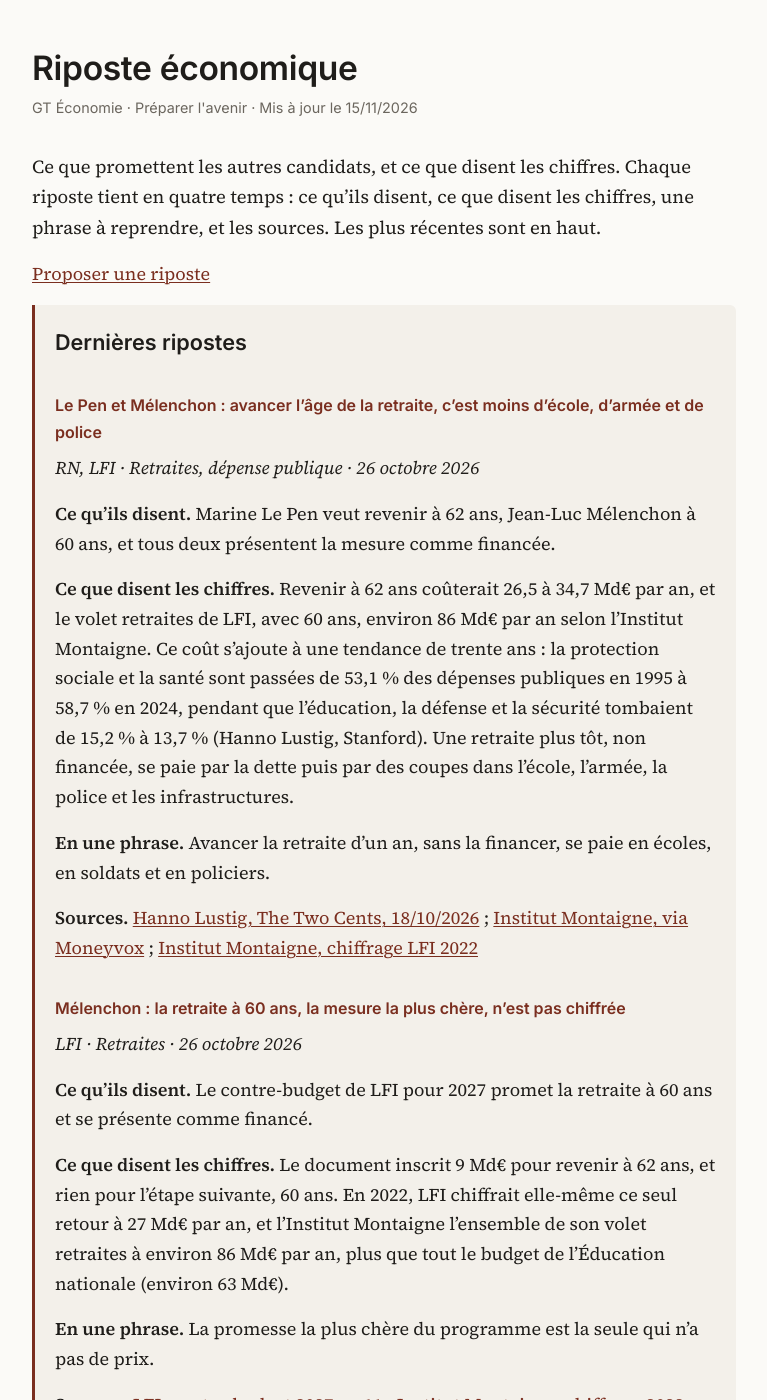
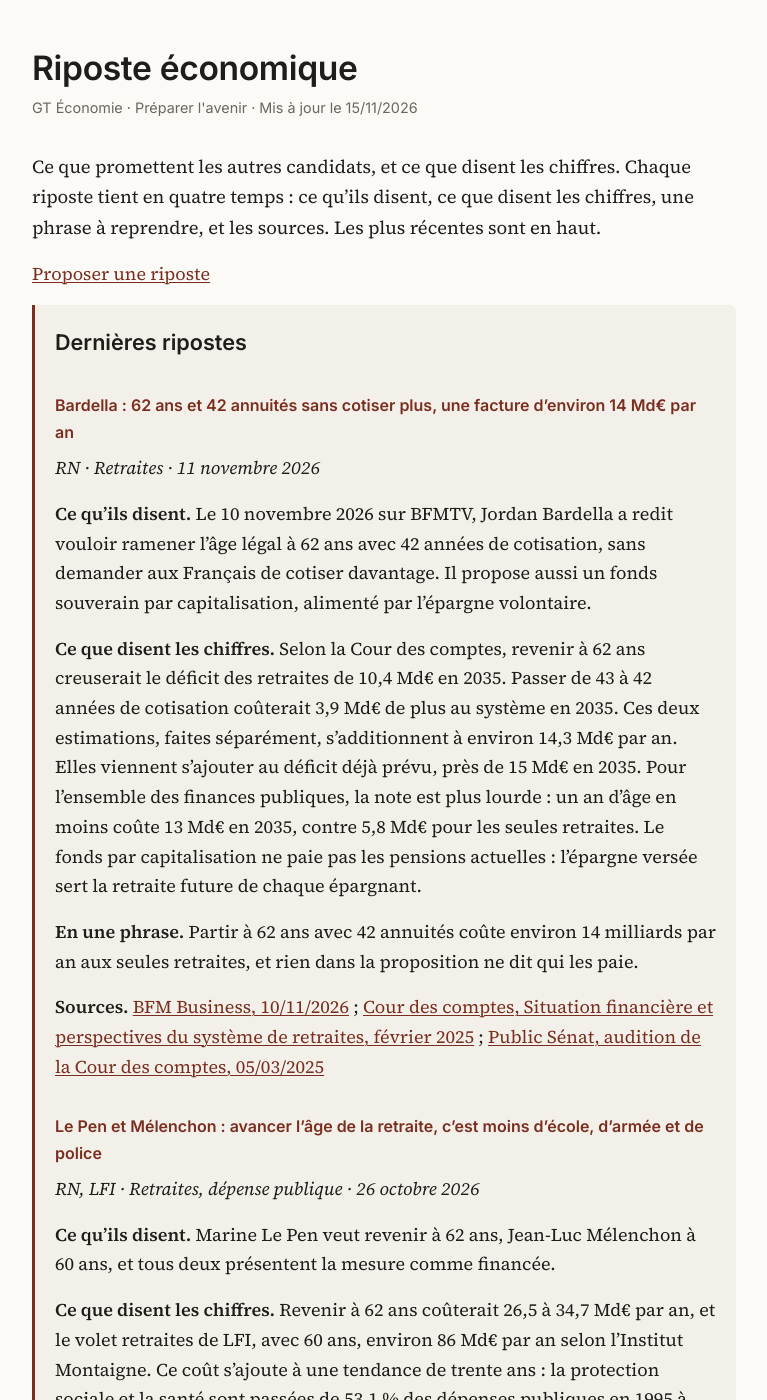
Before and after one commit to ajoly35/riposte-economique, a Jekyll site: the page built from index.md, in a window 1280 px wide and 1400 px high. Shown: the whole window, without its empty margins (256-1023 px from the left). Built offline with Jekyll 4.4.1, drawn with Linux system fonts in a browser that asks for light colours; our own code applies the rules of GitHub Pages for plain Markdown files.

Commit message:
Ripostes du 11 novembre 2026 : Bardella, retraite à 62 ans et 42 annuités
Co-Authored-By: Claude Opus 5.5 <noreply@anthropic.com>
Claude-Session: https://claude.ai/code/session_01G6bx5RzviSgbVF5JnPZddg

```diff
--- a/_includes/latest.md
+++ b/_includes/latest.md
@@ -1,3 +1,15 @@
+### Bardella : 62 ans et 42 annuités sans cotiser plus, une facture d'environ 14 Md€ par an
+
+*RN · Retraites · 11 novembre 2026*
+
+**Ce qu'ils disent.** Le 10 novembre 2026 sur BFMTV, Jordan Bardella a redit vouloir ramener l'âge légal à 62 ans avec 42 années de cotisation, sans demander aux Français de cotiser davantage. Il propose aussi un fonds souverain par capitalisation, alimenté par l'épargne volontaire.
+
+**Ce que disent les chiffres.** Selon la Cour des comptes, revenir à 62 ans creuserait le déficit des retraites de 10,4 Md€ en 2035. Passer de 43 à 42 années de cotisation coûterait 3,9 Md€ de plus au système en 2035. Ces deux estimations, faites séparément, s'additionnent à environ 14,3 Md€ par an. Elles viennent s'ajouter au déficit déjà prévu, près de 15 Md€ en 2035. Pour l'ensemble des finances publiques, la note est plus lourde : un an d'âge en moins coûte 13 Md€ en 2035, contre 5,8 Md€ pour les seules retraites. Le fonds par capitalisation ne paie pas les pensions actuelles : l'épargne versée sert la retraite future de chaque épargnant.
+
+**En une phrase.** Partir à 62 ans avec 42 annuités coûte environ 14 milliards par an aux seules retraites, et rien dans la proposition ne dit qui les paie.
+
+**Sources.** [BFM Business, 10/11/2026](https://www.bfmtv.com/economie/patrimoine/retraite/partir-a-62-ans-ne-pas-cotiser-davantage-et-economiser-140-milliards-d-euros-comment-jordan-bardella-compte-t-il-financer-ses-promesses-qui-couteraient-pres-de-15-milliards-d-euros-de-plus-par-an_AV-202611100981.html) ; [Cour des comptes, Situation financière et perspectives du système de retraites, février 2025](https://www.vie-publique.fr/files/rapport/pdf/297428.pdf) ; [Public Sénat, audition de la Cour des comptes, 05/03/2025](https://www.publicsenat.fr/actualites/emploi/retraites-si-vous-abrogez-la-reforme-de-2023-cest-10-milliards-deuros-de-plus-quil-faut-trouver-souligne-pierre-moscovici)
+
 ### Le Pen et Mélenchon : avancer l'âge de la retraite, c'est moins d'école, d'armée et de police
 
 *RN, LFI · Retraites, dépense publique · 26 octobre 2026*
```
